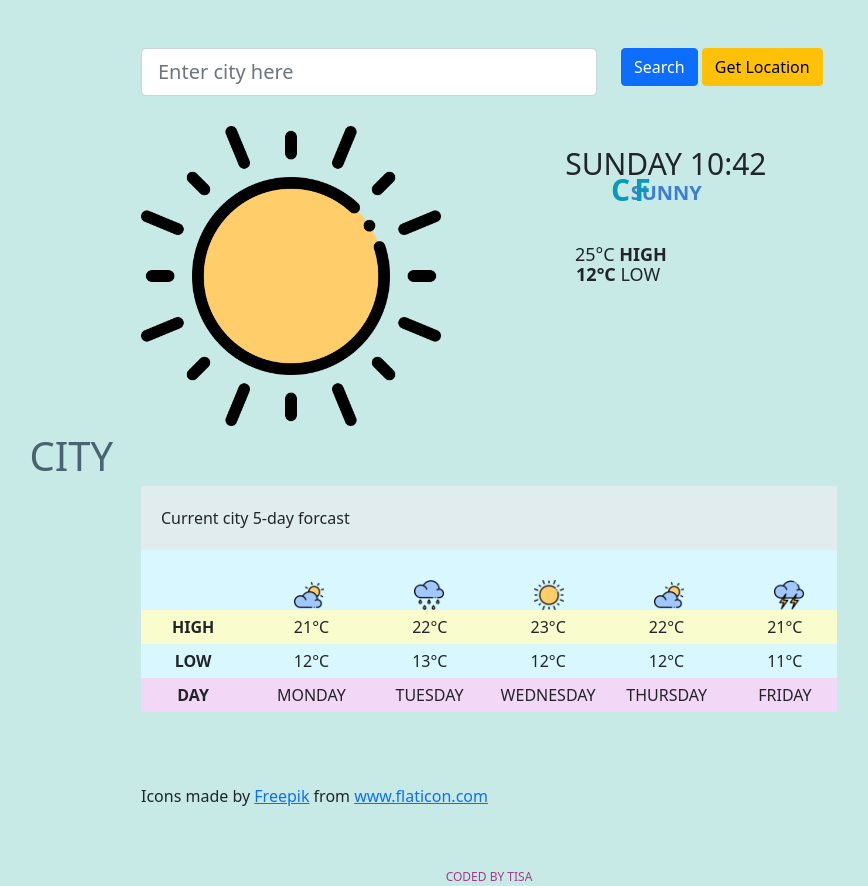
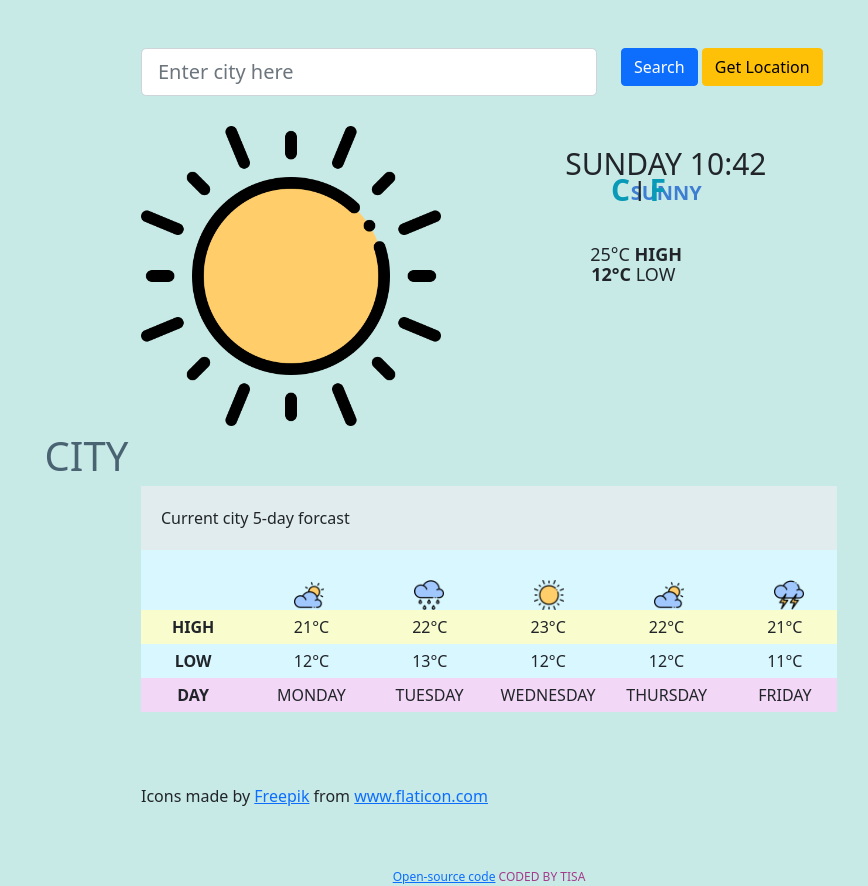
Before and after one commit to xSTILETTOx/weather-project, a plain HTML site: page index.html in a window 1280 px wide. Shown: the top 886 px of the page, without its empty margins (151-1019 px from the left). Drawn offline with nearby package versions, Linux system fonts and the light colour scheme.

Commit message:
Added open source code link

```diff
--- a/index.html
+++ b/index.html
@@ -54,7 +54,7 @@
       <span class="sunny">SUNNY</span>
       <span class="temperature"> 18°</span>
       <a href="#" id="celcius">C</a>
-
+      <span class="divider">|</span>
       <a href="#" id="fahrenheit">F</a>
       <span class="high">25°C <strong>HIGH</strong></span>
       <span class="low"><strong>12°C</strong> LOW</span>
@@ -128,7 +128,12 @@
             >www.flaticon.com</a
           >
         </div>
-        <div class="coded">CODED BY TISA</div>
+        <div class="coded">
+          <a href="https://github.com/xSTILETTOx/weather-project"
+            >Open-source code</a
+          >
+          CODED BY TISA
+        </div>
       </footer>
     </div>
     <script src="src/index.js"></script>
--- a/src/styles.css
+++ b/src/styles.css
@@ -43,7 +43,13 @@ body {
   color: #099ab7;
   cursor: pointer;
 }
-
+.divider {
+  font-size: 20px;
+  font-weight: 700;
+  position: relative;
+  left: 470px;
+  top: -275px;
+}
 #fahrenheit {
   font-size: 30px;
   font-weight: 700;
```
